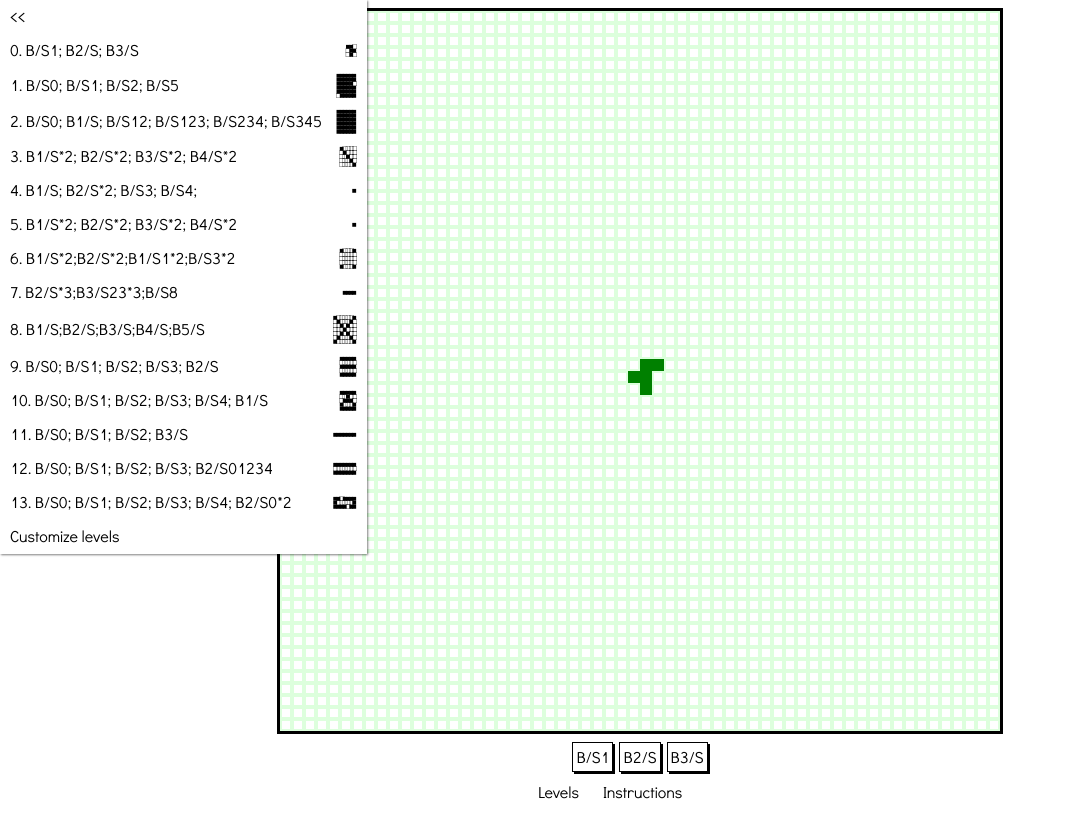
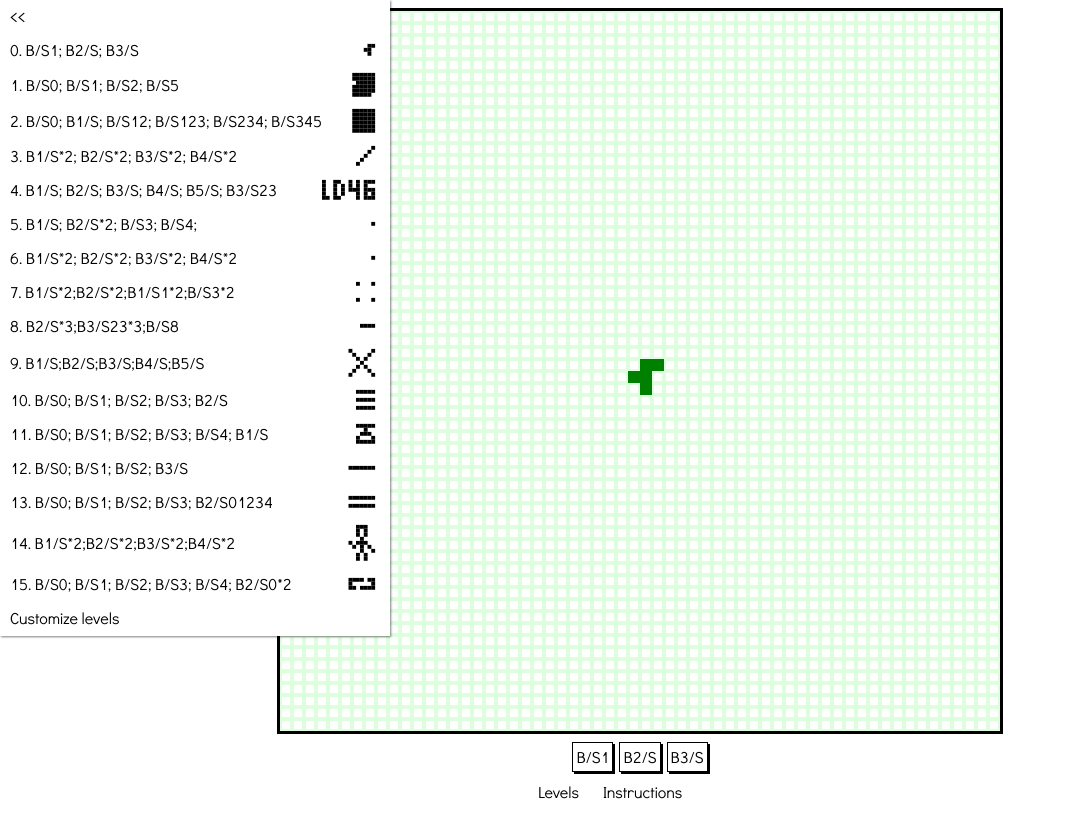
Before and after one commit to baturinsky/cellular, a Preact app: page / in a window 1280 px wide. Both pictures are taken after a click on the button "Levels". Shown: the whole page, without its empty margins (0-1066 px from the left). Built offline with nearby package versions, Linux system fonts and the light colour scheme.

Commit message:
Couple more levels

```diff
--- a/public/main.css
+++ b/public/main.css
@@ -147,10 +147,11 @@ table.grid td.nextAlive {
   white-space: pre;
   font-size: 8px;
   line-height: 4px;
-  letter-spacing: -1em;
+  letter-spacing: -1px;
   margin-left: 30px;
   margin-right: 5px;
   text-align: left;
+  font-family: 'Courier New', Courier, monospace;
 }
 
 .top-left-levels{
--- a/src/GUI.tsx
+++ b/src/GUI.tsx
@@ -84,6 +84,13 @@ B1/S*2; B2/S*2; B3/S*2; B4/S*2
 .#...
 #....
 ===
+B1/S; B2/S; B3/S; B4/S; B5/S; B3/S23
+#..##..#.#.###
+#..#.#.#.#.#..
+#..#.#.###.###
+#..#.#...#.#.#
+##.##....#.###
+===
 B1/S; B2/S*2; B/S3; B/S4;
 #
 ===
@@ -130,6 +137,17 @@ B/S0; B/S1; B/S2; B/S3; B2/S01234
 #######
 .......
 #######
+===
+B1/S*2;B2/S*2;B3/S*2;B4/S*2
+..###..
+..#.#..
+..#.#..
+...#...
+#.###..
+.#.#.#.
+...#..#
+..#.#..
+..#.#..
 ===
 B/S0; B/S1; B/S2; B/S3; B/S4; B2/S0*2
 ####.##
@@ -186,7 +204,7 @@ export default class GUI extends Component<{ asString?: boolean }, GUIState> {
                   : Game.parseConfig(level)[0]}
                 <div class="preview">
                   {Game.parseConfig(level)[1]
-                    .replace(/\./g, "□")
+                    .replace(/\./g, " ")
                     .replace(/#/g, "■")}
                 </div>
               </button>
--- a/src/lang.ts
+++ b/src/lang.ts
@@ -3,6 +3,8 @@ const lang = {
 Buttons can kill some cells and create new ones, according to what's written on the button.
 Each digit after the S on the button means that a living cell with as much living neighbors will live, otherwise it will die.
 Each digit after the B on the button means that in empty cell with as much living neighbors, a new living cell will appear.
+
+For example, B3/S23 means cell survives only with 2 or 3 neighbors and born when there is 3 neighbors.
 `
 };
 
```
Also changed, not shown: public/bundle.js (+21 -1 lines), 1 other file (tests, documents, lock files or other folders).
